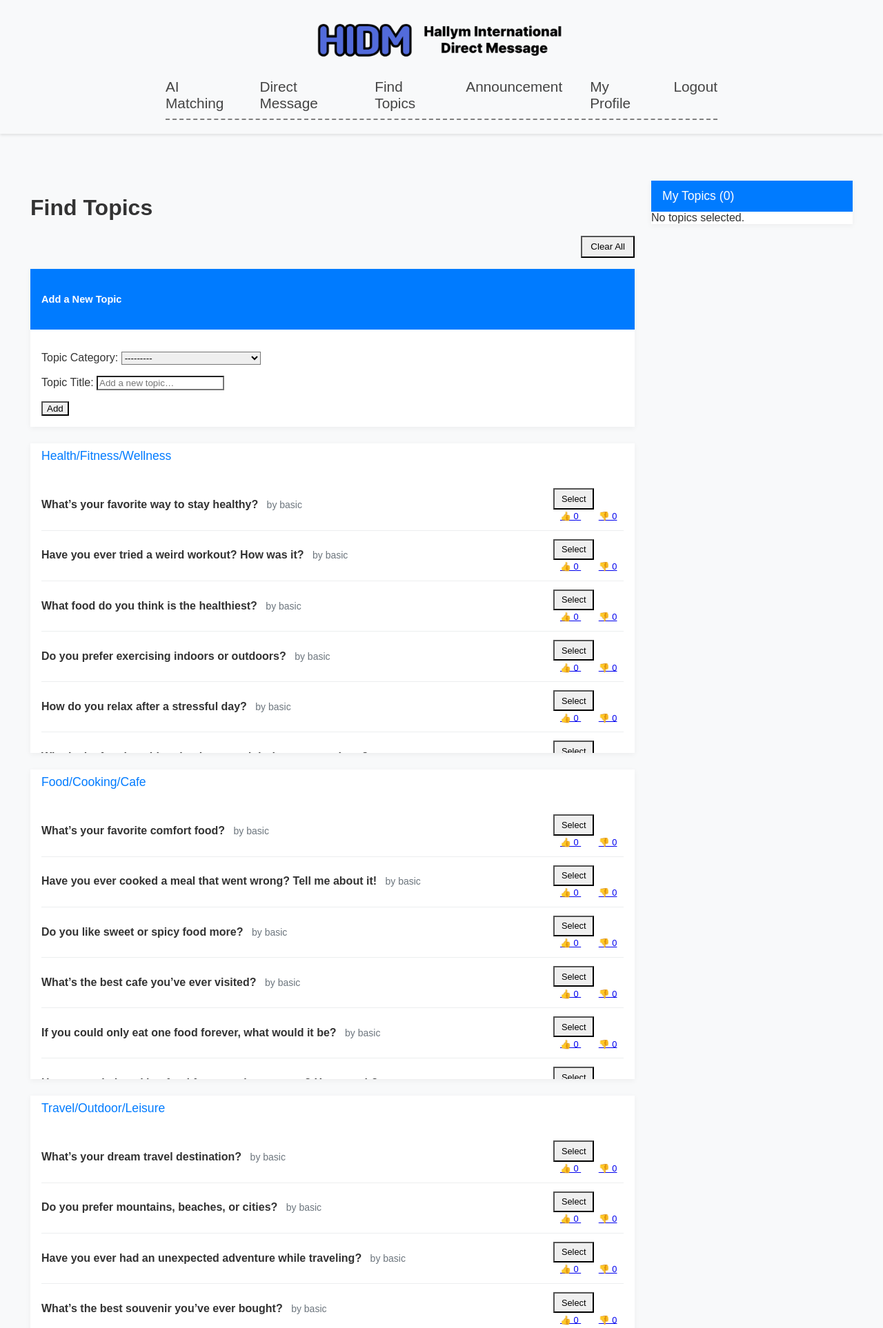
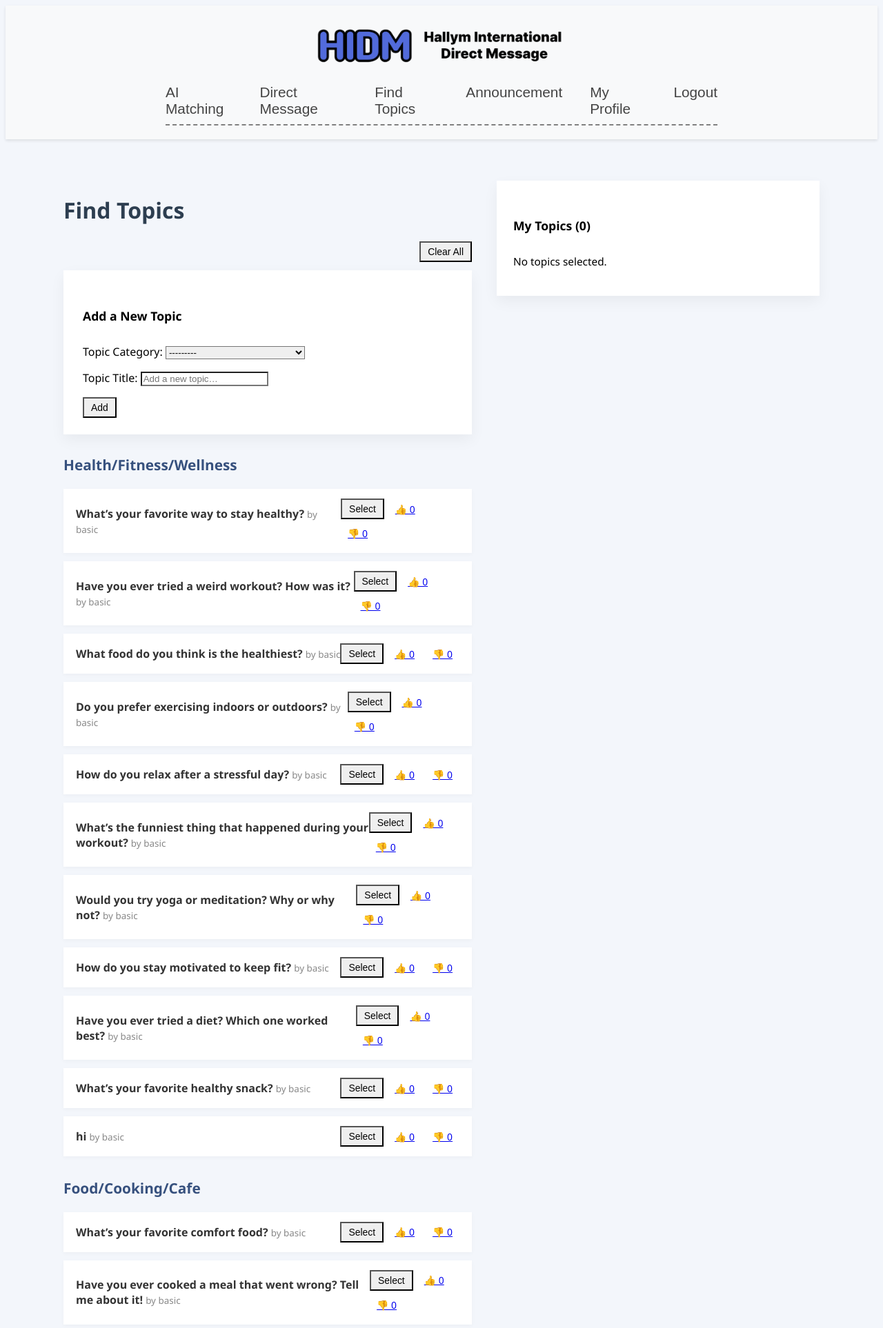
Before and after one commit to hanseohee031/HIDM, a Django app: page /accounts/find-topics/ in a window 1280 px wide. Shown: the top 1926 px of the page at 69% size. Run offline with Django 5.2, Linux system fonts and the light colour scheme; a user stored in the database is signed in; data comes from the database, SQL or seed files in the repository; both versions use the stored data as it was after the commit; parts of the project's set-up code (start-up, migrations or seed data) failed here and were passed over.

Commit message:
find topics UI 완료

```diff
--- a/accounts/templates/topics/find_topics.html
+++ b/accounts/templates/topics/find_topics.html
@@ -3,146 +3,181 @@
 
 {% block head %}
   {{ block.super }}
-  {# (You can still keep your external CSS here if you like) #}
-  <link rel="stylesheet" href="{% static 'css/find_topics.css' %}">
+  <style>
+    body {
+      font-family: 'Segoe UI', sans-serif;
+      background-color: #f3f6fb;
+      font-size: 16px;
+    }
+    h1 {
+      font-size: 2rem;
+      font-weight: 700;
+      color: #2d3e50;
+      margin-bottom: 24px;
+    }
+    h3 {
+      font-size: 1.3rem;
+      font-weight: 600;
+      color: #37517e;
+    }
+    h5 {
+      font-size: 1.1rem;
+    }
+    .find-topics-container {
+      display: flex;
+      gap: 36px;
+      align-items: flex-start;
+      margin-top: 40px;
+      padding: 0 5vw;
+    }
+    .topics-main {
+      flex: 1.7;
+    }
+    .topics-sidebar {
+      flex: 1.3;
+      max-width: 420px;
+      background: white;
+      border-radius: 18px;
+      padding: 24px;
+      max-height: 680px;
+      overflow-y: auto;
+      box-shadow: 0 8px 20px rgba(0,0,0,0.05);
+      font-size: 0.96rem;
+      position: sticky;
+      top: 100px;
+    }
+    .topics-sidebar .topic-item {
+      display: flex;
+      justify-content: space-between;
+      align-items: center;
+      margin-bottom: 12px;
+    }
+    .add-topic-card {
+      background: white;
+      border-radius: 18px;
+      padding: 24px 28px;
+      margin-bottom: 30px;
+      box-shadow: 0 8px 20px rgba(0,0,0,0.05);
+    }
+    .category-block {
+      margin-bottom: 32px;
+    }
+    .topic-item {
+      background: #fff;
+      border-radius: 12px;
+      padding: 14px 18px;
+      margin-bottom: 12px;
+      display: flex;
+      justify-content: space-between;
+      align-items: center;
+      box-shadow: 0 2px 6px rgba(0,0,0,0.03);
+      font-size: 0.98rem;
+    }
+    .topic-info strong {
+      font-size: 1rem;
+      color: #333;
+    }
+    .topic-author {
+      font-size: 0.84rem;
+      color: #888;
+    }
+    .topic-actions {
+      display: flex;
+      gap: 6px;
+      align-items: center;
+      flex-wrap: wrap;
+    }
+    .btn {
+      font-size: 0.87rem;
+      padding: 5px 10px;
+      border-radius: 6px;
+    }
+    .btn-clear-all {
+      text-align: right;
+      margin-bottom: 12px;
+    }
+  </style>
 {% endblock %}
 
 {% block content %}
-
-{# — inline styles to force a 2-column flex layout — #}
-<style>
-  .find-topics-container {
-    display: flex !important;
-    align-items: flex-start;
-    gap: 24px;
-    margin: 1.5rem 0;
-  }
-  .topics-main {
-    flex: 3;
-  }
-  .topics-sidebar {
-    flex: 1;
-    max-width: 300px;
-  }
-  /* optional: give the container a faint background so you see it */
-  /* .find-topics-container { background: rgba(0,0,0,0.05); } */
-</style>
-
 <div class="find-topics-container">
 
-  <!-- Left Column: Browse & Add Topics -->
+  <!-- Left Column -->
   <div class="topics-main">
-
     <h1>Find Topics</h1>
 
-    <!-- Clear All Selections -->
     <form action="{% url 'find_topics' %}" method="post" class="btn-clear-all">
       {% csrf_token %}
-      <button type="submit" name="clear_all" class="btn btn-warning">
+      <button type="submit" name="clear_all" class="btn btn-sm btn-outline-danger">
         Clear All
       </button>
     </form>
 
-    <!-- Add a New Topic -->
     <div class="add-topic-card">
-      <div class="card-header">
-
       <h5>Add a New Topic</h5>
-      </div>
-      <div class="card-body">
       <form action="{% url 'find_topics' %}" method="post">
         {% csrf_token %}
         {{ form.as_p }}
-          <button type="submit" name="add_topic" class="btn btn-success">
-            Add
-          </button>
+        <button type="submit" name="add_topic" class="btn btn-primary btn-sm">Add</button>
       </form>
     </div>
-    </div>
 
-    <!-- Topics by Category -->
     {% for category in categories %}
       <div class="category-block">
         <h3>{{ category.name }}</h3>
-        <ul>
         {% for topic in category.topics.all|dictsortreversed:"score" %}
-            <li class="topic-item">
+          <div class="topic-item">
             <div class="topic-info">
               <strong>{{ topic.title }}</strong>
               <span class="topic-author">
-                  by
-                  {% if topic.created_by %}
-                    {{ topic.created_by.userprofile.nickname }}
-                  {% else %}
-                    basic
-                  {% endif %}
+                by {{ topic.created_by.userprofile.nickname|default:"basic" }}
               </span>
             </div>
             <div class="topic-actions">
-                <!-- Select / Remove -->
               <form action="{% url 'find_topics' %}" method="post" class="d-inline">
                 {% csrf_token %}
                 <input type="hidden" name="topic_id" value="{{ topic.id }}">
                 {% if topic in user_topics %}
-                    <button type="submit" name="deselect_topic" class="btn btn-outline-danger btn-sm">
-                      Remove
-                    </button>
+                  <button type="submit" name="deselect_topic" class="btn btn-outline-danger btn-sm">Remove</button>
                 {% else %}
-                    <button type="submit" name="select_topic" class="btn btn-outline-success btn-sm">
-                      Select
-                    </button>
+                  <button type="submit" name="select_topic" class="btn btn-outline-success btn-sm">Select</button>
                 {% endif %}
               </form>
-                <!-- Delete (author only) -->
               {% if topic.created_by == request.user %}
                 <form action="{% url 'find_topics' %}" method="post" class="d-inline">
                   {% csrf_token %}
                   <input type="hidden" name="topic_id" value="{{ topic.id }}">
-                    <button type="submit" name="delete_topic" class="btn btn-outline-danger btn-sm">
-                      Delete
-                    </button>
+                  <button type="submit" name="delete_topic" class="btn btn-outline-secondary btn-sm">Delete</button>
                 </form>
               {% endif %}
-                <!-- Up/Down Votes -->
-                <a href="{% url 'vote_topic' topic.id 'up' %}" class="btn btn-outline-success btn-sm">
-                  👍 {{ topic.upvotes.count }}
-                </a>
-                <a href="{% url 'vote_topic' topic.id 'down' %}" class="btn btn-outline-danger btn-sm">
-                  👎 {{ topic.downvotes.count }}
-                </a>
+              <a href="{% url 'vote_topic' topic.id 'up' %}" class="btn btn-outline-success btn-sm">👍 {{ topic.upvotes.count }}</a>
+              <a href="{% url 'vote_topic' topic.id 'down' %}" class="btn btn-outline-danger btn-sm">👎 {{ topic.downvotes.count }}</a>
             </div>
-            </li>
+          </div>
         {% empty %}
-            <li class="text-center text-muted">No topics available.</li>
+          <p class="text-muted">No topics in this category.</p>
         {% endfor %}
-        </ul>
       </div>
     {% endfor %}
-
   </div>
 
-
-  <!-- Right Column: My Topics Sidebar -->
+  <!-- Right Column -->
   <div class="topics-sidebar">
-    <div class="my-topics-card">
     <h5>My Topics ({{ user_topics|length }})</h5>
-      <ul>
+    <ul style="list-style:none; padding:0;">
       {% for topic in user_topics %}
         <li class="topic-item">
           <span>{{ topic.title }}</span>
           <form action="{% url 'find_topics' %}" method="post" class="d-inline">
             {% csrf_token %}
             <input type="hidden" name="topic_id" value="{{ topic.id }}">
-              <button type="submit" name="deselect_topic" class="btn btn-outline-danger btn-sm">
-                Remove
-              </button>
+            <button type="submit" name="deselect_topic" class="btn btn-outline-danger btn-sm">Remove</button>
           </form>
         </li>
       {% empty %}
-          <li class="text-center text-muted">No topics selected.</li>
+        <li class="text-muted">No topics selected.</li>
       {% endfor %}
     </ul>
-    </div>
   </div>
 
 </div>
```
Also changed, not shown: db.sqlite3. Lines whose indentation alone changed are shown as unchanged.
